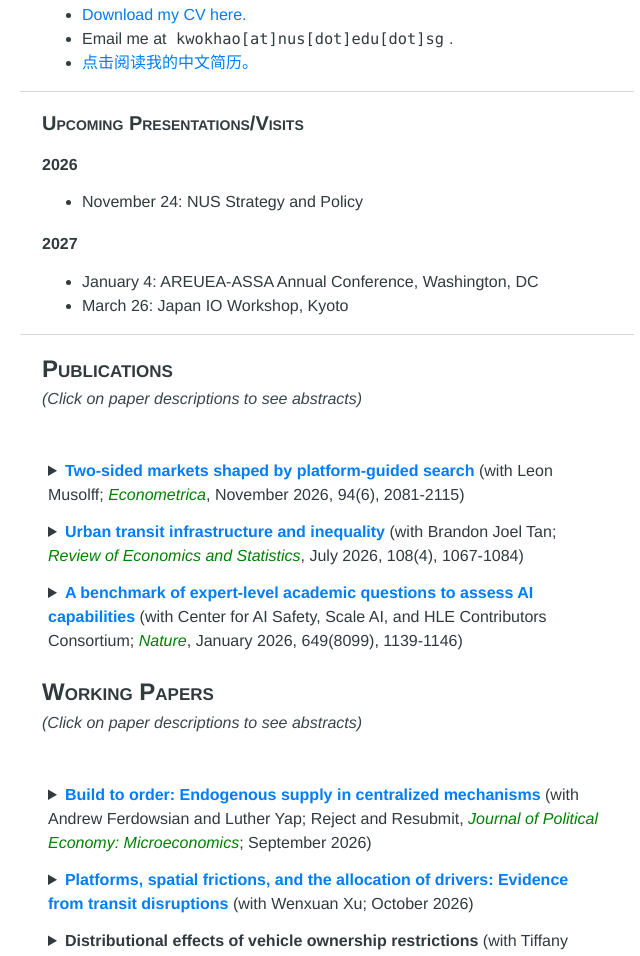
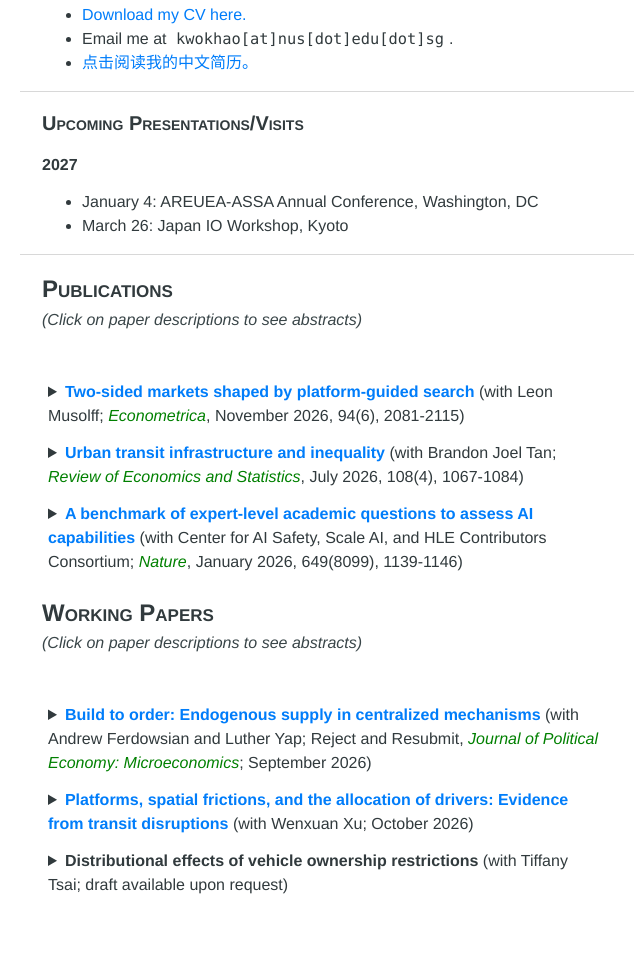
Before and after one commit to kwokhao/kwokhao.github.io, a plain HTML site: page index.html in a window 1280 px wide. Shown: the part 849-1805 px from the top of the page, without its empty margins (314-954 px from the left). Drawn offline with Linux system fonts and the light colour scheme.

Commit message:
rebuilding site Wed 25 Nov 2026 20:48:34 +08

```diff
--- a/index.html
+++ b/index.html
@@ -59,10 +59,6 @@ daughter, Emi, sometimes helps.</p>
 </ul>
 <hr>
 <h3 id="upcoming-presentationsvisits"><span class="small-caps">Upcoming Presentations/Visits</span></h3>
-<h4 id="2026">2026</h4>
-<ul>
-<li>November 24: NUS Strategy and Policy</li>
-</ul>
 <h4 id="2027">2027</h4>
 <ul>
 <li>January 4: AREUEA-ASSA Annual Conference, Washington, DC</li>
```
